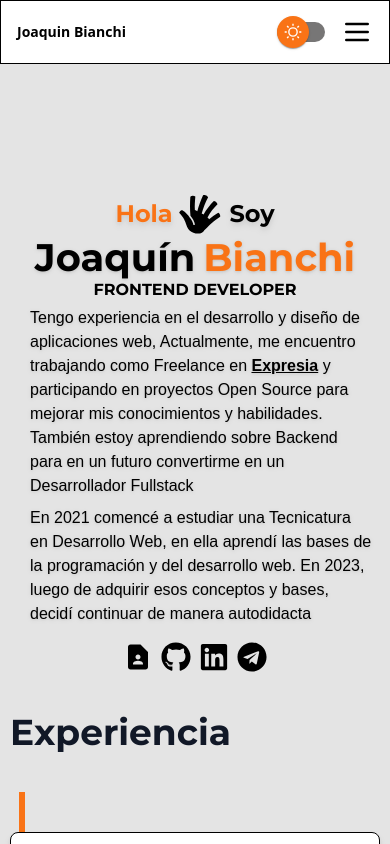
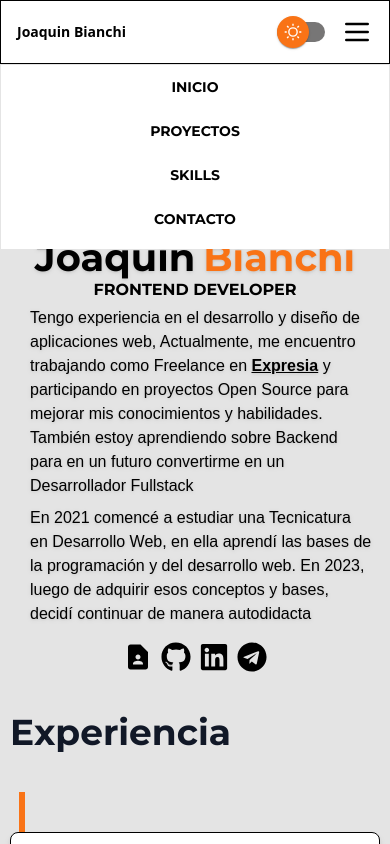
Before and after one commit to Joaquin-Bianchi/Portfolio-Joaquin-Bianchi, a Next.js app: page / in a window 390 px wide. Both pictures are taken after a click on the button "Toggle menu". Shown: the top 844 px of the page. Built offline with nearby package versions, Linux system fonts and the light colour scheme; a web font is replaced by a local one; what @midudev/tailwind-animations would draw is missing.

Commit message:
Add: despliegue correcto del navbar en mobile

```diff
--- a/src/app/globals.css
+++ b/src/app/globals.css
@@ -1,4 +1,17 @@
 @import url("https://fonts.googleapis.com/css2?family=Hind+Madurai:wght@300&family=Lusitana&family=Montserrat:wght@700&display=swap");
+
+.menu {
+  position: absolute;
+  top: 16px;
+  left: 0;
+  opacity: 0; /* Inicialmente oculto */
+  transition: opacity 0.3s ease; /* Animación suave de opacidad */
+  /* Otros estilos */
+}
+
+.menu.open {
+  opacity: 1; /* Hacer visible cuando está abierto */
+}
 
 /* Cambia el color de fondo de la barra de desplazamiento */
 
--- a/src/components/NavbarMobile.jsx
+++ b/src/components/NavbarMobile.jsx
@@ -1,10 +1,20 @@
-import React from "react";
+import React, { useState } from "react";
 import ButtonDarkMode from "./buttons/ButtonDarkMode";
 
 function NavbarMobile() {
+  const [isMenuOpen, setIsMenuOpen] = useState(false);
+
+  const toggleMenu = () => {
+    setIsMenuOpen(!isMenuOpen);
+  };
+
+  const closeMenu = () => {
+    setIsMenuOpen(false);
+  };
+
   return (
-    <header className=" bg-white dark:bg-zinc-800 md:hidden sticky  ">
-      <div className="mx-auto flex h-16  border  dark:border-zinc-900 border-black items-center gap-8 px-4 sm:px-6 lg:px-8">
+    <header className="bg-white sticky dark:bg-zinc-800 md:hidden top-0 z-50 ">
+      <div className="mx-auto flex h-16 border dark:border-zinc-900 border-black items-center gap-8 px-4 sm:px-6 lg:px-8 relative">
         <a className="text-black" href="/">
           <span className="sr-only">Home</span>
           <h2 className="font-bold text-sm dark:text-white">
@@ -13,60 +23,50 @@ function NavbarMobile() {
           </h2>
         </a>
 
-        <div className="flex flex-1 items-center  justify-end md:justify-between">
-          <nav className="hidden md:block">
-            <ul className="flex items-center gap-6 text-sm">
+        <div className="flex flex-1 items-center justify-end md:justify-between">
+          <nav
+            className={`absolute top-16 left-0 animate-fade-in-down duration-0  font-Montserrat bg-white uppercase dark:bg-zinc-800 md:hidden ${
+              isMenuOpen ? "block" : "hidden"
+            } z-10 w-full`}
+          >
+            <ul className="flex   dark:bg-zinc-800 dark:text-white  dark:backdrop-filter dark:backdrop-blur-3xl  dark:bg-opacity-[0.87] bg-white rounded-full flex-col mb-5 mt-3 items-center gap-6 text-sm">
               <li>
                 <a
-                  className="text-gray-500 transition hover:text-gray-500/75"
-                  href="/"
+                  href="#"
+                  className="text-sm  transition duration-300 ease-out hover:text-orange-500"
+                  onClick={closeMenu}
                 >
-                  About
+                  Inicio
                 </a>
               </li>
 
               <li>
                 <a
-                  className="text-gray-500 transition hover:text-gray-500/75"
-                  href="/"
+                  href="#projects"
+                  className="text-sm   transition duration-300 ease-out hover:text-orange-500"
+                  onClick={closeMenu}
                 >
-                  Careers
+                  Proyectos
                 </a>
               </li>
 
               <li>
                 <a
-                  className="text-gray-500 transition hover:text-gray-500/75"
-                  href="/"
+                  href="#skills"
+                  className="text-sm   transition duration-300 ease-out hover:text-orange-500"
+                  onClick={closeMenu}
                 >
-                  History
+                  Skills
                 </a>
               </li>
 
               <li>
                 <a
-                  className="text-gray-500 transition hover:text-gray-500/75"
-                  href="/"
+                  href="#contact"
+                  className="text-sm   transition duration-300 ease-out hover:text-orange-500"
+                  onClick={closeMenu}
                 >
-                  Services
-                </a>
-              </li>
-
-              <li>
-                <a
-                  className="text-gray-500 transition hover:text-gray-500/75"
-                  href="/"
-                >
-                  Projects
-                </a>
-              </li>
-
-              <li>
-                <a
-                  className="text-gray-500 transition hover:text-gray-500/75"
-                  href="/"
-                >
-                  Blog
+                  Contacto
                 </a>
               </li>
             </ul>
@@ -77,7 +77,10 @@ function NavbarMobile() {
               <ButtonDarkMode />
             </div>
 
-            <button className="block rounded bg-gray-0 p-5.5 dark:text-white dark:hover:text-orange-500  text-black transition hover:text-gray-700/75 md:hidden">
+            <button
+              className="block rounded bg-gray-0 p-5.5 dark:text-white dark:hover:text-orange-500 text-black transition hover:text-gray-700/75 md:hidden"
+              onClick={toggleMenu}
+            >
               <span className="sr-only">Toggle menu</span>
               <svg
                 xmlns="http://www.w3.org/2000/svg"
--- a/src/components/buttons/ButtonCv.jsx
+++ b/src/components/buttons/ButtonCv.jsx
@@ -4,7 +4,7 @@ function ButtonCv() {
   return (
     <div className="mr-4">
       <a
-        href="https://drive.google.com/file/d/1gj_lzHcEOcNgn_QH2ZmMvwf-80fEGYaX/view?usp=sharing"
+        href="https://flowcv.com/resume/pqls7i3bt6"
         target="_blank"
         className="relative inline-block text-lg group"
       >
--- a/src/components/buttons/SocialLinks.jsx
+++ b/src/components/buttons/SocialLinks.jsx
@@ -7,7 +7,7 @@ function SocialLinks({ size }) {
       <div className="flex items-center  text-3xl  lg:text-4xl gap-2 dark:text-white">
         <a
           className="lg:hidden"
-          href="https://drive.google.com/file/d/1gj_lzHcEOcNgn_QH2ZmMvwf-80fEGYaX/view?usp=sharing"
+          href="https://flowcv.com/resume/pqls7i3bt6"
           target="_blank"
           rel="noopener noreferrer"
         >
```
